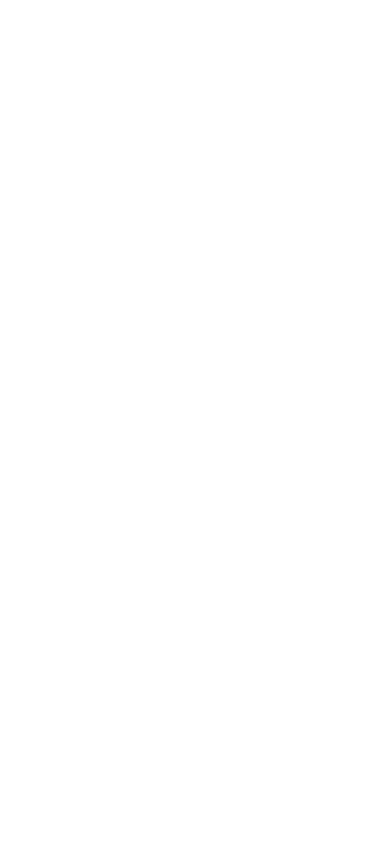
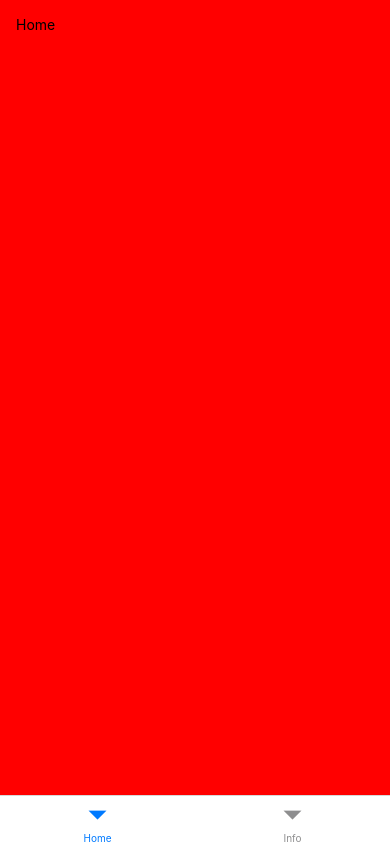
Before and after one commit to zarozhenya/filmotekaApp, a React Native app: screen / in a window 390 px wide. Built offline with nearby package versions, Linux system fonts and the light colour scheme.

Commit message:
integrated navigation

```diff
--- a/index.js
+++ b/index.js
@@ -1,7 +1,3 @@
-/**
- * @format
- */
-
 import {AppRegistry} from 'react-native';
 import App from './src/App';
 import {name as appName} from './app.json';
--- a/src/App.js
+++ b/src/App.js
@@ -1,8 +1,8 @@
 import React from 'react';
-import {SafeAreaView} from 'react-native';
+import {Navigation} from './navigation';
 
 const App = () => {
-  return <SafeAreaView></SafeAreaView>;
+  return <Navigation />;
 };
 
 export default App;
--- /dev/null
+++ b/src/navigation/index.js
@@ -0,0 +1,12 @@
+import React from 'react';
+import {NavigationContainer} from '@react-navigation/native';
+import {createNativeStackNavigator} from '@react-navigation/native-stack';
+import {MainStack} from './stack';
+
+export const Navigation = () => {
+  return (
+    <NavigationContainer>
+      <MainStack />
+    </NavigationContainer>
+  );
+};
--- /dev/null
+++ b/src/navigation/screens/details/index.js
@@ -0,0 +1,13 @@
+import React from 'react';
+import {SafeAreaView, Text, View} from 'react-native';
+import {styles} from './styles';
+
+export const DetailsScreen = () => {
+  return (
+    <SafeAreaView style={styles.flex}>
+      <View style={styles.container}>
+        <Text>Details</Text>
+      </View>
+    </SafeAreaView>
+  );
+};
--- /dev/null
+++ b/src/navigation/screens/details/styles.js
@@ -0,0 +1,11 @@
+import {StyleSheet} from 'react-native';
+
+export const styles = StyleSheet.create({
+  flex: {
+    flex: 1,
+  },
+  container: {
+    flex: 1,
+    padding: 16,
+  },
+});
--- /dev/null
+++ b/src/navigation/screens/home/index.js
@@ -0,0 +1,15 @@
+import React from 'react';
+import {SafeAreaView, Text, View} from 'react-native';
+import {useNavigation} from '@react-navigation/native';
+import {styles} from './styles';
+
+export const HomeScreen = () => {
+  const navigation = useNavigation();
+  return (
+    <SafeAreaView style={styles.flex}>
+      <View style={styles.container}>
+        <Text onPress={() => navigation.navigate('Details')}>Home</Text>
+      </View>
+    </SafeAreaView>
+  );
+};
--- /dev/null
+++ b/src/navigation/screens/home/styles.js
@@ -0,0 +1,12 @@
+import {StyleSheet} from 'react-native';
+
+export const styles = StyleSheet.create({
+  flex: {
+    flex: 1,
+    backgroundColor: 'red',
+  },
+  container: {
+    flex: 1,
+    padding: 16,
+  },
+});
--- /dev/null
+++ b/src/navigation/screens/info/index.js
@@ -0,0 +1,13 @@
+import React from 'react';
+import {SafeAreaView, Text, View} from 'react-native';
+import {styles} from './styles';
+
+export const InfoScreen = () => {
+  return (
+    <SafeAreaView style={styles.flex}>
+      <View style={styles.container}>
+        <Text>Info</Text>
+      </View>
+    </SafeAreaView>
+  );
+};
--- /dev/null
+++ b/src/navigation/screens/info/styles.js
@@ -0,0 +1,11 @@
+import {StyleSheet} from 'react-native';
+
+export const styles = StyleSheet.create({
+  flex: {
+    flex: 1,
+  },
+  container: {
+    flex: 1,
+    padding: 16,
+  },
+});
--- /dev/null
+++ b/src/navigation/stack/homeStack.js
@@ -0,0 +1,19 @@
+import React from 'react';
+import {createNativeStackNavigator} from '@react-navigation/native-stack';
+import {HomeScreen} from '../screens/home';
+import {DetailsScreen} from '../screens/details';
+
+const HomeStack = createNativeStackNavigator();
+
+export const HomeStackScreen = () => {
+  return (
+    <HomeStack.Navigator>
+      <HomeStack.Screen
+        name="HomeScreen"
+        component={HomeScreen}
+        options={{headerShown: false}}
+      />
+      <HomeStack.Screen name="Details" component={DetailsScreen} />
+    </HomeStack.Navigator>
+  );
+};
--- /dev/null
+++ b/src/navigation/stack/index.js
@@ -0,0 +1,15 @@
+import React from 'react';
+import {createBottomTabNavigator} from '@react-navigation/bottom-tabs';
+import {HomeStackScreen} from './homeStack';
+import {InfoScreen} from '../screens/info';
+
+const Tab = createBottomTabNavigator();
+
+export const MainStack = () => {
+  return (
+    <Tab.Navigator screenOptions={{headerShown: false}}>
+      <Tab.Screen name="Home" component={HomeStackScreen} />
+      <Tab.Screen name="Info" component={InfoScreen} />
+    </Tab.Navigator>
+  );
+};
```
Also changed, not shown: package.json (+6 -1 lines), 3 other files (tests, documents, lock files or other folders).
